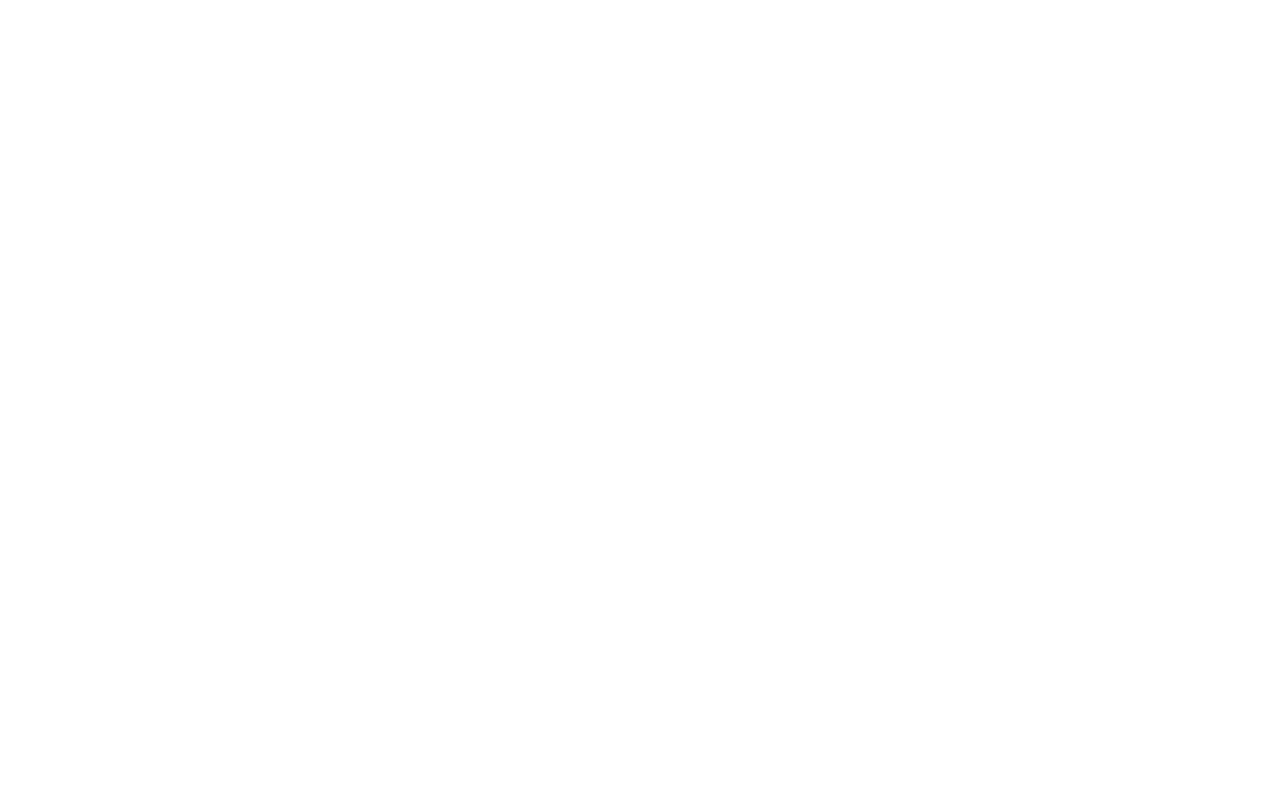
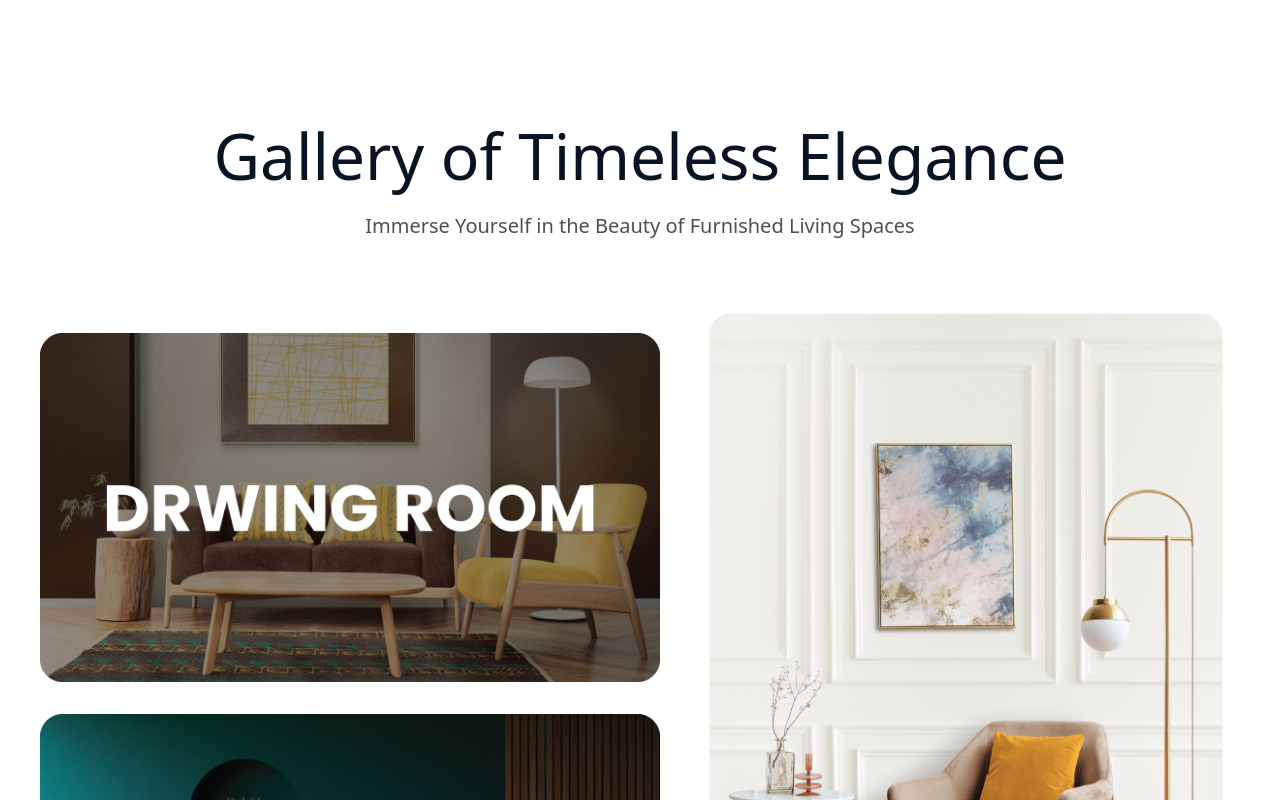
Before and after one commit to TowsifMuhtadiKhan/Furniture_Fusion_website_using-React, a React (Create React App) app: page / in a window 1280 px wide. Shown: the part 1860-2660 px from the top of the page. Before the commit the page ends 1984 px from the top, so only its background shows below. Built offline with nearby package versions, Linux system fonts and the light colour scheme.

Commit message:
Reference Section added with updated data

```diff
--- a/src/App.js
+++ b/src/App.js
@@ -2,11 +2,12 @@
 import Hero from "./views/Hero";
 import Services from "./views/Services";
 import Products from "./views/Products";
+import Reference from "./views/Reference";
 // import Care from "./views/Care";
 // import Footer from "./views/Footer";
 
 
-// import Reference from "./views/Reference";
+
 
 // import ActiveSlider from "./views/ActiveSlider";
 // import TestimonialCarousel from "./views/TestimonialCarousel";
@@ -17,8 +18,8 @@ function App() {
       <Hero />
       <Services />
       <Products />
-      {/*<Reference />
-      <Care />
+      <Reference />
+      {/*<Care />
       <ActiveSlider/>
       <TestimonialCarousel/>
       <Footer /> */}
--- a/src/data.js
+++ b/src/data.js
@@ -77,6 +77,7 @@ export const products = [
   },
 ];
 
+// data for referencesection
 export const referenceTitle = " Gallery of Timeless Elegance";
 export const referenceSubtitle = "Immerse Yourself in the Beauty of Furnished Living Spaces";
 
--- /dev/null
+++ b/src/views/Reference.jsx
@@ -0,0 +1,46 @@
+// local imports
+import { referenceTitle, referenceSubtitle } from "../data";
+import imageOne from "../assets/image-one.jpg";
+import imageTwo from "../assets/image-two.jpg";
+import imageThree from "../assets/image-three.png";
+import FadeIn from "../components/FadeIn";
+
+// Functional component named Reference
+const Reference = () => {
+  return (
+    // Main container for the reference section with specified styles
+    <div id="reference" className="mb-[160px] px-10 max-w-[1490px] mx-auto">
+       {/* Fading in the reference section*/}
+      <FadeIn delay={0.2} direction="down">
+        <h1 className="text-5xl lg:text-[64px] font-medium text-fontBlack mb-6 text-center">
+          {referenceTitle}
+        </h1>
+      </FadeIn>
+      <FadeIn delay={0.4} direction="down">
+        <h5 className="text-[#4F4F4F] text-lg xs:text-xl mb-12 text-center">
+          {referenceSubtitle}
+        </h5>
+      </FadeIn>
+
+      {/* Container for reference images with flex layout */}
+      <div className="flex flex-col md:flex-row md:justify-center gap-8">
+          {/* Fading in the first two images from the right */}
+        <FadeIn delay={0.2} direction="right">
+          <div className="flex flex-col gap-8">
+            <img src={imageOne} alt="" />
+            <img src={imageTwo} alt="" />
+          </div>
+        </FadeIn>
+        {/* Fading in the third image from the left */}
+        <FadeIn delay={0.2} direction="left">
+          <div>
+            <img src={imageThree} alt="" />
+          </div>
+        </FadeIn>
+      </div>
+    </div>
+  );
+};
+
+// Exporting the Reference component for use in other parts of the application
+export default Reference;
```
